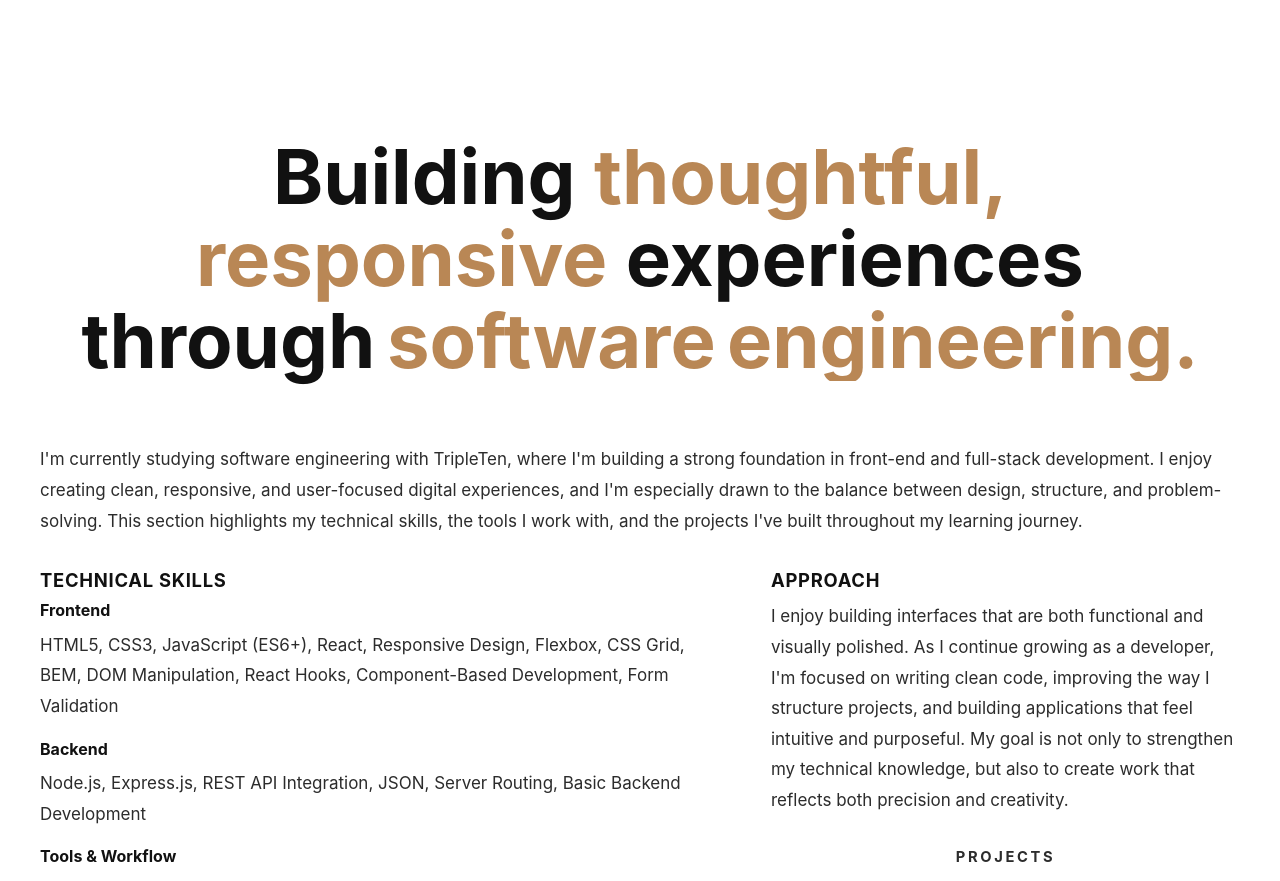
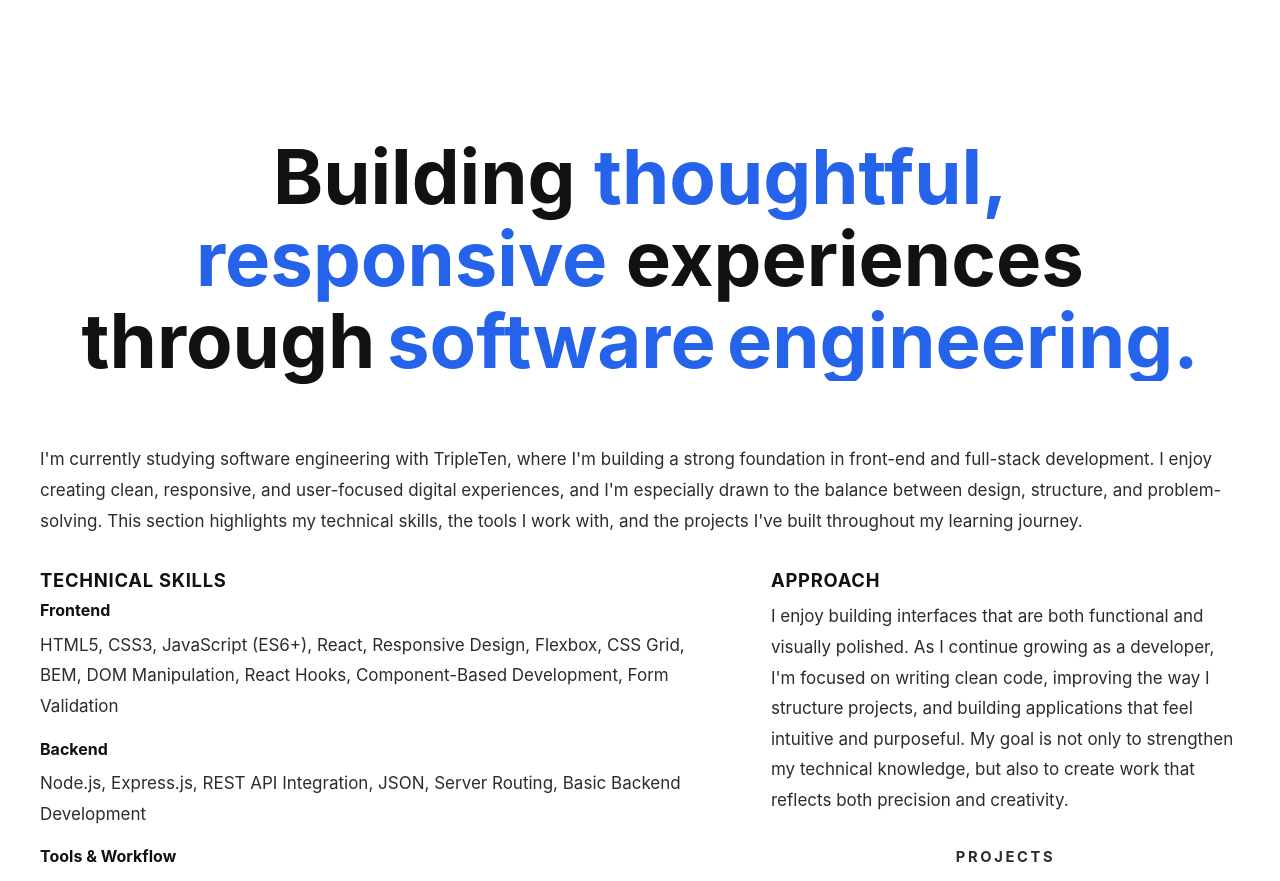
Before and after one commit to MykeRam/Mykes-Photog, a React (Vite) app in the folder client/: page / in a window 1280 px wide. Shown: the part 1660-2541 px from the top of the page. Built offline with nearby package versions, Linux system fonts and the light colour scheme; the HTML template or start-up script is replaced by a standard one.

Commit message:
Update coding title accent color

```diff
--- a/client/src/components/Coding/Coding.css
+++ b/client/src/components/Coding/Coding.css
@@ -27,7 +27,7 @@
 .coding-title-emphasis--thoughtful,
 .coding-title-emphasis--responsive,
 .coding-title-emphasis--software {
-  color:#b98755;
+  color:#2563eb;
 }
 
 .coding-title-emphasis--thoughtful {
```
